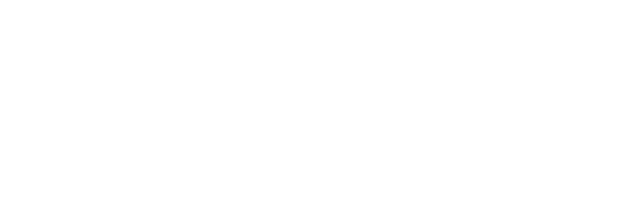
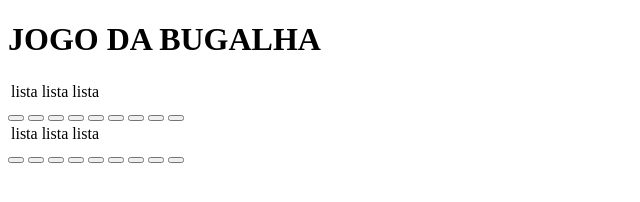
Before and after one commit to ufjf-dcc202/ufjf-dcc202-2023-3-a-trb-jogo-da-bugalha, a plain HTML site: page index.html in a window 1280 px wide. Shown: the whole page, without its empty margins (0-640 px from the left). Drawn offline with Linux system fonts and the light colour scheme.

Commit message:
cria estrutura provisoria html

```diff
--- a/index.html
+++ b/index.html
@@ -4,9 +4,64 @@
     <meta charset="UTF-8">
     <meta name="viewport" content="width=device-width, initial-scale=1.0">
     <title>Jogo da Bugalha</title>
-    <script></script>
+    <script src="main.js" type="module"></script>
 </head>
 <body>
+    <main>
+        <div><h1>JOGO DA BUGALHA</h1></div>
+        <div><h2></h2></div>
+
+        <div class="valor">
+            <table>
+                <tbody>
+                    <tr>
+                        <td id="cb1">lista</td>
+                        <td id="cb2">lista</td>
+                        <td id="cb3">lista</td>
+                    </tr>
+                </tbody>
+            </table>
+        </div>
+
+        <div class="tabuleiro">
+            <button id="b1"></button>
+            <button id="b2"></button>
+            <button id="b3"></button>
+            <button id="b4"></button>
+            <button id="b5"></button>
+            <button id="b6"></button>
+            <button id="b7"></button>
+            <button id="b8"></button>
+            <button id="b9"></button>
+        </div>
+
+        <div class="valor">
+            <table>
+                <tbody>
+                    <tr>
+                        <td id="cb1">lista</td>
+                        <td id="cb2">lista</td>
+                        <td id="cb3">lista</td>
+                    </tr>
+                </tbody>
+            </table>
+        </div>
+
+        <div class="tabuleiro">
+            <button id="j1"></button>
+            <button id="j2"></button>
+            <button id="j3"></button>
+            <button id="j4"></button>
+            <button id="j5"></button>
+            <button id="j6"></button>
+            <button id="j7"></button>
+            <button id="j8"></button>
+            <button id="j9"></button>
+        </div>
+
+        <div><h3></h3></div>
+
+    </main>
 
 </body>
 </html>
```
